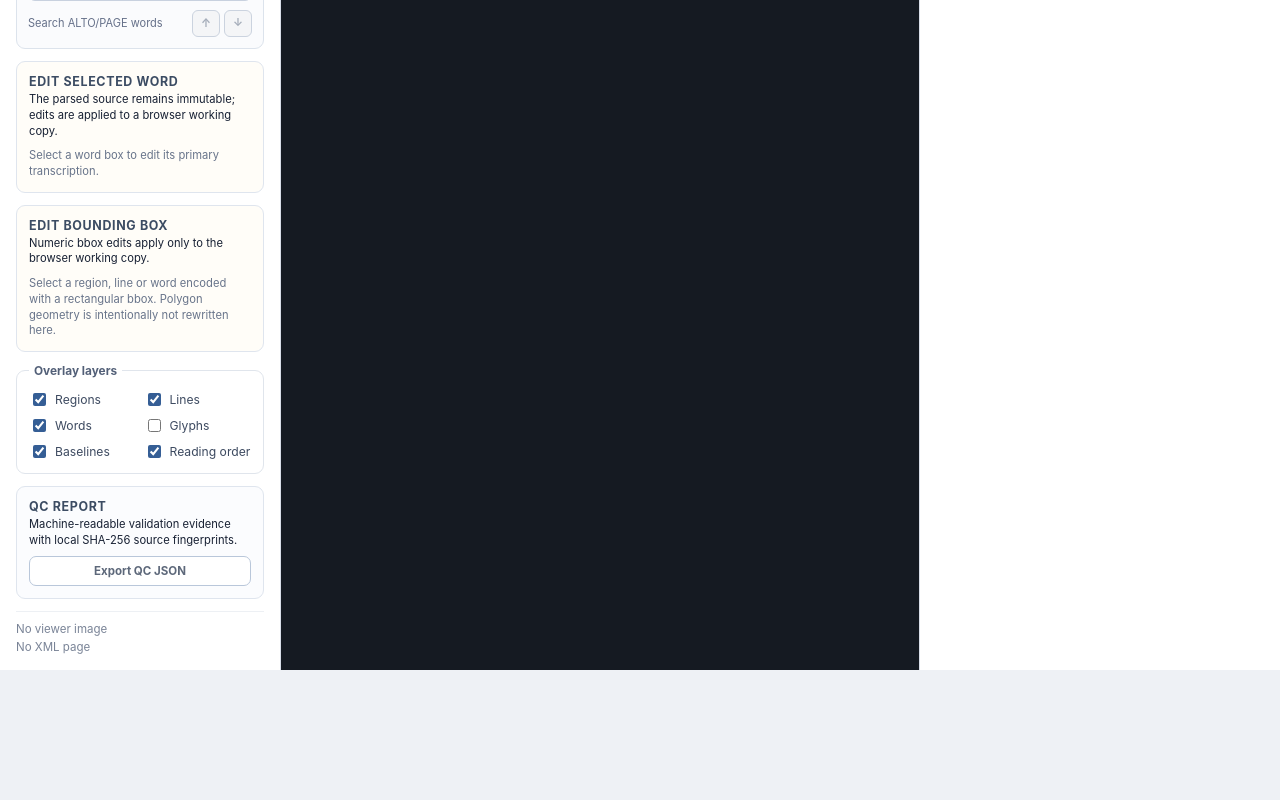
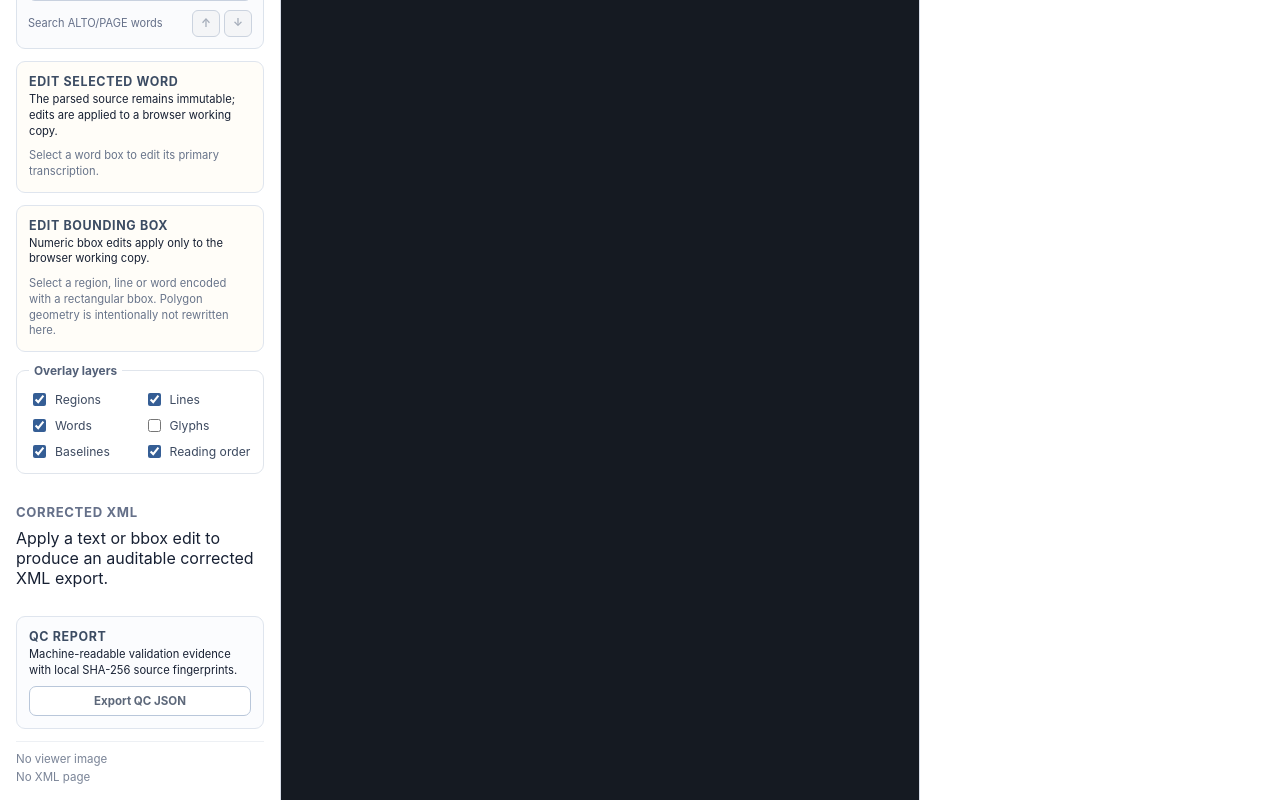
Before and after one commit to maribakulj/HF-page-viewer, a React (Vite) app in the folder frontend/: page / in a window 1280 px wide. Shown: the part 684-1484 px from the top of the page. Before the commit the page ends 1354 px from the top, so only its background shows below. Built offline with nearby package versions, Linux system fonts and the light colour scheme.

Commit message:
feat: integrate corrected XML export into app

```diff
--- a/frontend/src/App.tsx
+++ b/frontend/src/App.tsx
@@ -5,6 +5,7 @@ import { parseDocumentFile } from "./api";
 import { applyBBoxEdits, createBBoxEdit } from "./bboxEdits";
 import type { BBoxEdit } from "./bboxEdits";
 import { BBoxEditPanel } from "./components/BBoxEditPanel";
+import { CorrectedXmlPanel } from "./components/CorrectedXmlPanel";
 import { FileDrop } from "./components/FileDrop";
 import { IiifSourcePanel } from "./components/IiifSourcePanel";
 import { Inspector } from "./components/Inspector";
@@ -18,6 +19,7 @@ import { assessAlignment, countPageElements, flattenPage } from "./pageModel";
 import { buildQcReport } from "./qcReport";
 import { resolveSchema } from "./schemaRegistry";
 import type { BBoxDTO, LayerState, PageDocumentDTO } from "./types";
+import { useCorrectedXmlExport } from "./useCorrectedXmlExport";
 import { useFileFingerprint } from "./useFileFingerprint";
 import { useIiifSource } from "./useIiifSource";
 import { useLocalImage } from "./useLocalImage";
@@ -128,6 +130,7 @@ export default function App() {
   const validationReport = useMemo(() => workingDocument && schemaValidationReport ? applyIiifValidation(
     schemaValidationReport, workingDocument, pageIndex, iiif.inspection, iiif.selection, iiif.resolvedService,
   ) : schemaValidationReport, [workingDocument, iiif.inspection, iiif.resolvedService, iiif.selection, pageIndex, schemaValidationReport]);
+  const correctedXml = useCorrectedXmlExport({ sourceFile: xmlFile, document, wordTextEdits: wordEdits, bboxEdits });
   const qcReport = useMemo(() => workingDocument && validationReport ? buildQcReport({
     document: workingDocument,
     validation: validationReport,
@@ -137,8 +140,9 @@ export default function App() {
     pageIndex,
     wordTextEdits: wordEdits,
     bboxEdits,
+    correctedOutput: correctedXml.result && correctedXml.fingerprint && correctedXml.filename ? { result: correctedXml.result, fingerprint: correctedXml.fingerprint, filename: correctedXml.filename } : null,
     iiif: { loadedUrl: iiif.loadedUrl, inspection: iiif.inspection, selection: iiif.selection, resolvedService: iiif.resolvedService },
-  }) : null, [activeImage, bboxEdits, workingDocument, iiif.inspection, iiif.loadedUrl, iiif.resolvedService, iiif.selection, imageFingerprint.fingerprint, pageIndex, validationReport, wordEdits, xmlFingerprint.fingerprint]);
+  }) : null, [activeImage, bboxEdits, correctedXml.filename, correctedXml.fingerprint, correctedXml.result, workingDocument, iiif.inspection, iiif.loadedUrl, iiif.resolvedService, iiif.selection, imageFingerprint.fingerprint, pageIndex, validationReport, wordEdits, xmlFingerprint.fingerprint]);
   const fingerprinting = xmlFingerprint.hashing || imageFingerprint.hashing;
   const fingerprintError = xmlFingerprint.error ?? imageFingerprint.error;
 
@@ -197,6 +201,7 @@ export default function App() {
           <WordTextEditPanel selected={selected} editCount={wordEdits.length} onCommit={commitWordEdit} onUndo={() => setWordEdits((current) => current.slice(0, -1))} onReset={() => setWordEdits([])} />
           <BBoxEditPanel selected={selected} editCount={bboxEdits.length} onCommit={commitBBoxEdit} onUndo={() => setBBoxEdits((current) => current.slice(0, -1))} onReset={() => setBBoxEdits([])} />
           <LayerControls layers={layers} onChange={setLayers} />
+          <CorrectedXmlPanel state={correctedXml} />
           <QcReportPanel report={qcReport} hashing={fingerprinting} fingerprintError={fingerprintError} />
           <div className="source-summary"><span>{activeImage ? `${activeImage.width} × ${activeImage.height}px · ${iiifActive ? "IIIF" : "local"}` : "No viewer image"}</span><span>{page ? `${page.width ?? "?"} × ${page.height ?? "?"} ${page.measurement_unit}` : "No XML page"}</span></div>
         </aside>
```
